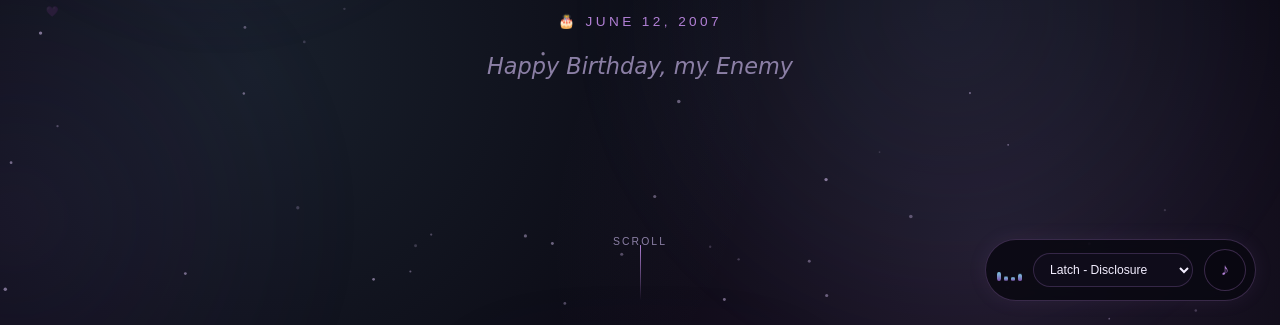
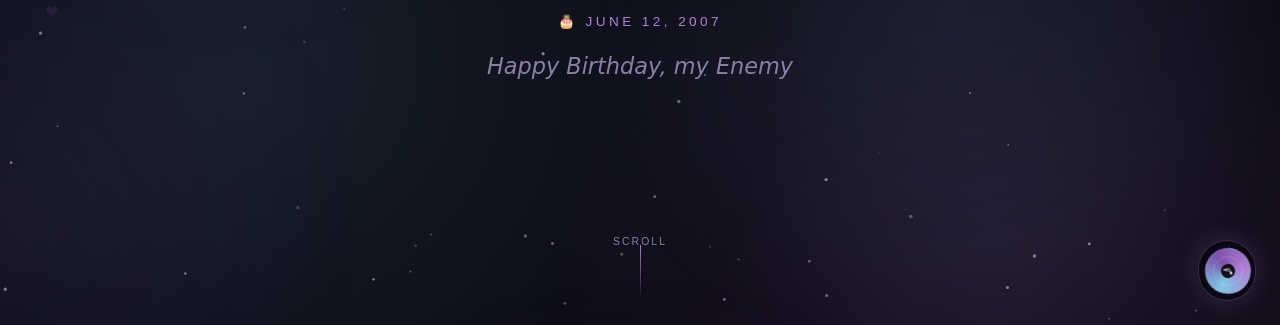
Before and after one commit to Grayyy1219/for-mary, a plain HTML site: page index.html in a window 1280 px wide. Shown: the part 475-800 px from the top of the page. Drawn offline with Linux system fonts and the light colour scheme; a web font is replaced by a local one.

Commit message:
update index.html

```diff
--- a/index.html
+++ b/index.html
@@ -491,51 +491,136 @@
         z-index: 100;
         display: flex;
         align-items: center;
-        gap: 0.7rem;
-        padding: 0.55rem;
+        gap: 0.85rem;
+        width: min(92vw, 380px);
+        min-height: 64px;
+        padding: 0.55rem 0.75rem 0.55rem 0.55rem;
+        overflow: hidden;
         border: 1px solid rgba(176, 127, 212, 0.28);
         border-radius: 999px;
         background: rgba(10, 8, 18, 0.88);
         backdrop-filter: blur(10px);
         box-shadow: 0 0 20px rgba(176, 127, 212, 0.08);
+        transform-origin: right center;
+        transition:
+          width 0.45s cubic-bezier(0.22, 1, 0.36, 1),
+          min-height 0.45s cubic-bezier(0.22, 1, 0.36, 1),
+          padding 0.45s cubic-bezier(0.22, 1, 0.36, 1),
+          gap 0.45s cubic-bezier(0.22, 1, 0.36, 1),
+          box-shadow 0.3s,
+          transform 0.45s cubic-bezier(0.22, 1, 0.36, 1);
       }
 
-      .music-visualizer {
-        display: flex;
-        align-items: flex-end;
-        gap: 3px;
-        height: 22px;
-        padding-left: 0.15rem;
+      .music-player.is-compact {
+        width: 58px;
+        min-height: 58px;
+        gap: 0;
+        padding: 0.4rem;
+        box-shadow: 0 0 26px rgba(176, 127, 212, 0.2);
       }
 
-      .music-visualizer span {
-        width: 4px;
-        height: 8px;
-        border-radius: 999px;
-        background: linear-gradient(to top, var(--accent2), var(--blue));
-        opacity: 0.45;
-        transform-origin: bottom;
+      .music-icon-btn {
+        width: 46px;
+        height: 46px;
+        flex: 0 0 46px;
+        border-radius: 50%;
+        border: 1px solid rgba(176, 127, 212, 0.34);
+        background:
+          radial-gradient(circle at 50% 50%, rgba(10, 8, 18, 0.95) 0 22%, transparent 23%),
+          conic-gradient(from 160deg, var(--accent), var(--blue), var(--accent2), var(--accent));
+        color: var(--text);
+        font-size: 1.12rem;
+        cursor: pointer;
+        display: flex;
+        align-items: center;
+        justify-content: center;
+        position: relative;
+        transition:
+          border-color 0.3s,
+          box-shadow 0.3s,
+          transform 0.3s;
       }
 
-      .music-player.playing .music-visualizer span {
-        animation: musicBars 0.8s ease-in-out infinite;
-        opacity: 1;
+      .music-icon-btn::after {
+        content: "";
+        position: absolute;
+        inset: 7px;
+        border-radius: inherit;
+        border: 1px solid rgba(243, 238, 255, 0.18);
+        pointer-events: none;
       }
 
-      .music-player.playing .music-visualizer span:nth-child(2) {
-        animation-delay: 0.12s;
+      .music-icon-btn:hover {
+        border-color: var(--accent);
+        box-shadow: 0 0 20px var(--glow);
+        transform: translateY(-1px) scale(1.03);
       }
 
-      .music-player.playing .music-visualizer span:nth-child(3) {
-        animation-delay: 0.24s;
+      .music-icon-btn:focus-visible {
+        outline: 2px solid var(--blue);
+        outline-offset: 3px;
       }
 
-      .music-player.playing .music-visualizer span:nth-child(4) {
-        animation-delay: 0.36s;
+      .music-icon-glyph {
+        position: relative;
+        z-index: 1;
+        line-height: 1;
+      }
+
+      .music-player.is-playing .music-icon-btn {
+        animation: rotateDisc 2.8s linear infinite;
+      }
+
+      .player-details,
+      .player-controls {
+        min-width: 0;
+        transition:
+          opacity 0.25s ease,
+          max-width 0.38s cubic-bezier(0.22, 1, 0.36, 1),
+          transform 0.38s cubic-bezier(0.22, 1, 0.36, 1),
+          margin 0.38s cubic-bezier(0.22, 1, 0.36, 1);
+      }
+
+      .player-details {
+        flex: 1 1 auto;
+        max-width: 190px;
+      }
+
+      .song-label {
+        display: block;
+        margin-bottom: 0.12rem;
+        color: var(--muted);
+        font-size: 0.58rem;
+        letter-spacing: 0.18em;
+        text-transform: uppercase;
+      }
+
+      .song-title {
+        color: var(--text);
+        font-size: 0.86rem;
+        font-weight: 400;
+        line-height: 1.25;
+        white-space: nowrap;
+        overflow: hidden;
+        text-overflow: ellipsis;
+      }
+
+      .player-controls {
+        flex: 0 1 150px;
+        max-width: 150px;
+      }
+
+      .music-player.is-compact .player-details,
+      .music-player.is-compact .player-controls {
+        max-width: 0;
+        opacity: 0;
+        margin: 0;
+        pointer-events: none;
+        transform: scale(0.82);
       }
 
       .song-select {
-        max-width: min(42vw, 160px);
+        width: 100%;
         border: 1px solid rgba(176, 127, 212, 0.24);
         border-radius: 999px;
         background: rgba(17, 14, 28, 0.9);
@@ -549,33 +634,6 @@
       .song-select:focus,
       .song-select:hover {
         border-color: rgba(176, 127, 212, 0.65);
-      }
-
-      .music-btn {
-        width: 42px;
-        height: 42px;
-        border-radius: 50%;
-        border: 1px solid rgba(176, 127, 212, 0.3);
-        background: rgba(10, 8, 18, 0.85);
-        /* backdrop-filter: blur(8px); */
-        color: var(--accent);
-        font-size: 1.05rem;
-        cursor: pointer;
-        display: flex;
-        align-items: center;
-        justify-content: center;
-        transition:
-          border-color 0.3s,
-          box-shadow 0.3s,
-          transform 0.3s;
-      }
-      .music-btn:hover {
-        border-color: var(--accent);
-        box-shadow: 0 0 20px var(--glow);
-        transform: translateY(-1px);
-      }
-      .music-player.playing .music-btn {
-        animation: musicPulse 1.25s ease-in-out infinite;
       }
 
       @keyframes fadeUp {
@@ -616,23 +674,12 @@
           transform: translate3d(2%, 3%, 0) scale(1.08);
         }
       }
-      @keyframes musicBars {
-        0%,
-        100% {
-          transform: scaleY(0.45);
+      @keyframes rotateDisc {
+        from {
+          transform: rotate(0deg);
         }
-        50% {
-          transform: scaleY(1.8);
-        }
-      }
-
-      @keyframes musicPulse {
-        0%,
-        100% {
-          transform: scale(1);
-        }
-        50% {
-          transform: scale(1.08);
+        to {
+          transform: rotate(360deg);
         }
       }
 
@@ -643,6 +690,13 @@
           transform: translateX(-50%);
           width: calc(100% - 2rem);
           justify-content: center;
+        }
+
+        .music-player.is-compact {
+          left: auto;
+          right: 1rem;
+          transform: none;
+          width: 58px;
         }
 
         .song-select {
@@ -830,30 +884,27 @@
     <section class="closing" id="closing">
       <p class="closing-text">Happy Birthday, Kate 🎂</p>
     </section>
-    <audio id="bgMusic" loop>
-      <source src="song (1).mp3" type="audio/mpeg" />
-    </audio>
-    <button class="music-btn" id="musicBtn" title="Toggle music">♪</button>
-    <audio id="bgMusic" preload="auto"></audio>
+    <audio id="bgMusic" preload="auto" autoplay></audio>
     <div class="music-player" id="musicPlayer" aria-label="Music player">
-      <div class="music-visualizer" aria-hidden="true">
-        <span></span>
-        <span></span>
-        <span></span>
-        <span></span>
+      <button
+        class="music-icon-btn"
+        id="musicBtn"
+        type="button"
+        title="Play music"
+        aria-label="Play music"
+      >
+        <span class="music-icon-glyph" aria-hidden="true">♪</span>
+      </button>
+      <div class="player-details">
+        <span class="song-label">Now playing</span>
+        <p class="song-title" id="songTitle">Latch - Disclosure</p>
       </div>
-      <select class="song-select" id="songSelect" aria-label="Select song">
-        <option value="0">Latch - Disclosure</option>
-        <option value="1">Charli xcx - 360</option>
-      </select>
-      <button
-        class="music-btn"
-        id="musicBtn"
-        title="Toggle music"
-        aria-label="Toggle music"
-      >
-        ♪
-      </button>
+      <div class="player-controls">
+        <select class="song-select" id="songSelect" aria-label="Select song">
+          <option value="0">Latch - Disclosure</option>
+          <option value="1">Charli xcx - 360</option>
+        </select>
+      </div>
     </div>
 
     <script>
@@ -950,29 +1001,58 @@
       } else {
         revealEls.forEach(revealElement);
       }
-      const songs = ["song (1).mp3", "song (2).mp3"];
+      const songs = [
+        { title: "Latch - Disclosure", src: "song (1).mp3" },
+        { title: "Charli xcx - 360", src: "song (2).mp3" },
+      ];
       const audio = document.getElementById("bgMusic");
       const musicPlayer = document.getElementById("musicPlayer");
       const musicBtn = document.getElementById("musicBtn");
       const songSelect = document.getElementById("songSelect");
+      const songTitle = document.getElementById("songTitle");
       let currentSong = 0;
       let playing = false;
+      let miniPlayerTimer;
+      const MINI_PLAYER_DELAY = 4000;
 
       function loadSong(index) {
         currentSong = (index + songs.length) % songs.length;
-        audio.src = songs[currentSong];
+        const selectedSong = songs[currentSong];
+        audio.src = selectedSong.src;
         songSelect.value = String(currentSong);
+        songTitle.textContent = selectedSong.title;
         audio.load();
+      }
+
+      function clearMiniPlayerTimer() {
+        window.clearTimeout(miniPlayerTimer);
+      }
+
+      function scheduleMiniPlayer() {
+        clearMiniPlayerTimer();
+        musicPlayer.classList.remove("is-compact");
+        miniPlayerTimer = window.setTimeout(() => {
+          if (playing && !audio.paused) {
+            musicPlayer.classList.add("is-compact");
+          }
+        }, MINI_PLAYER_DELAY);
       }
 
       function setMusicState(isPlaying) {
         playing = isPlaying;
-        musicBtn.textContent = isPlaying ? "⏸" : "♪";
+        musicBtn.title = isPlaying ? "Pause music" : "Play music";
         musicBtn.setAttribute(
           "aria-label",
           isPlaying ? "Pause music" : "Play music",
         );
-        musicPlayer.classList.toggle("playing", isPlaying);
+        musicPlayer.classList.toggle("is-playing", isPlaying);
+
+        if (isPlaying) {
+          scheduleMiniPlayer();
+        } else {
+          clearMiniPlayerTimer();
+          musicPlayer.classList.remove("is-compact");
+        }
       }
 
       function playMusicWhenReady() {
@@ -994,16 +1074,21 @@
 
       songSelect.addEventListener("change", (event) => {
         const selectedSong = Number(event.target.value);
+        const shouldResume = playing;
         loadSong(selectedSong);
-        playMusicWhenReady();
+
+        if (shouldResume) {
+          playMusicWhenReady();
+        }
       });
 
       audio.addEventListener("ended", playNextSong);
+      audio.addEventListener("pause", () => setMusicState(false));
+      audio.addEventListener("play", () => setMusicState(true));
 
       musicBtn.addEventListener("click", () => {
         if (playing) {
           audio.pause();
-          setMusicState(false);
         } else {
           playMusicWhenReady();
         }
```
